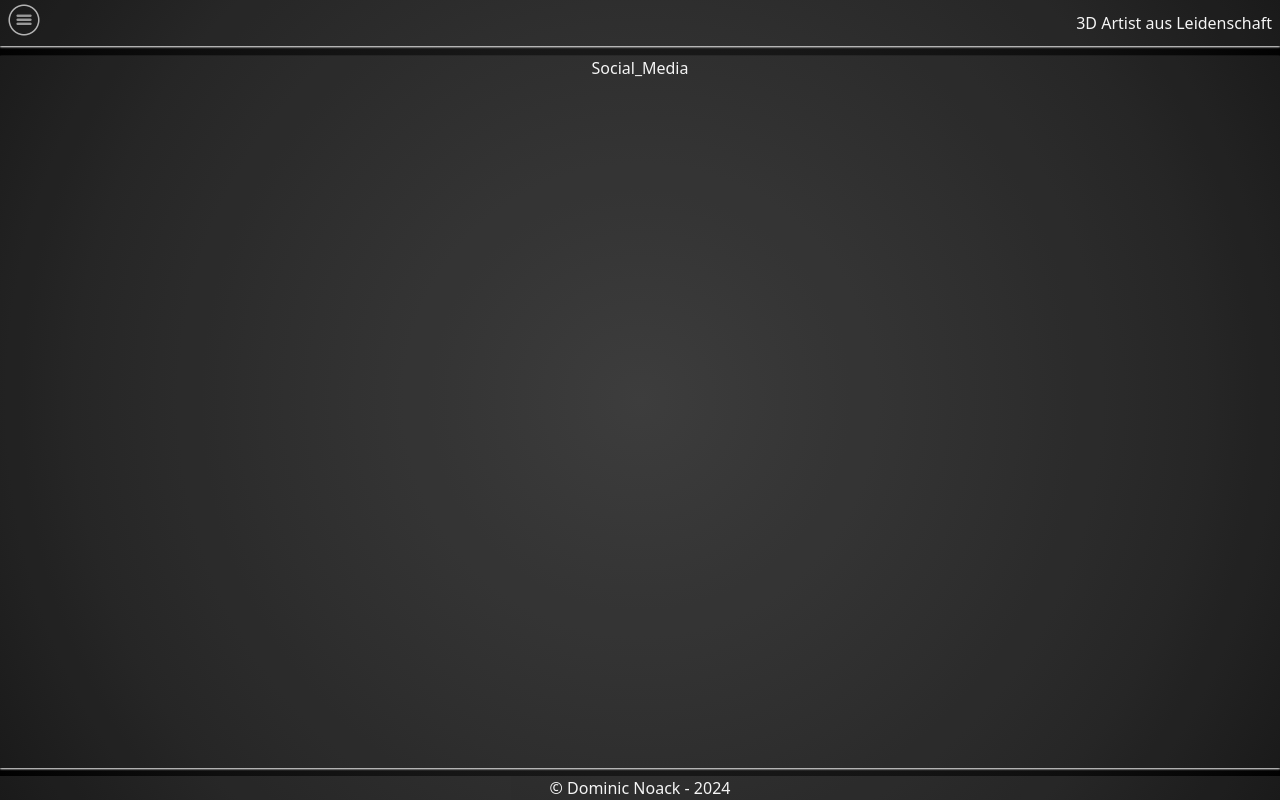
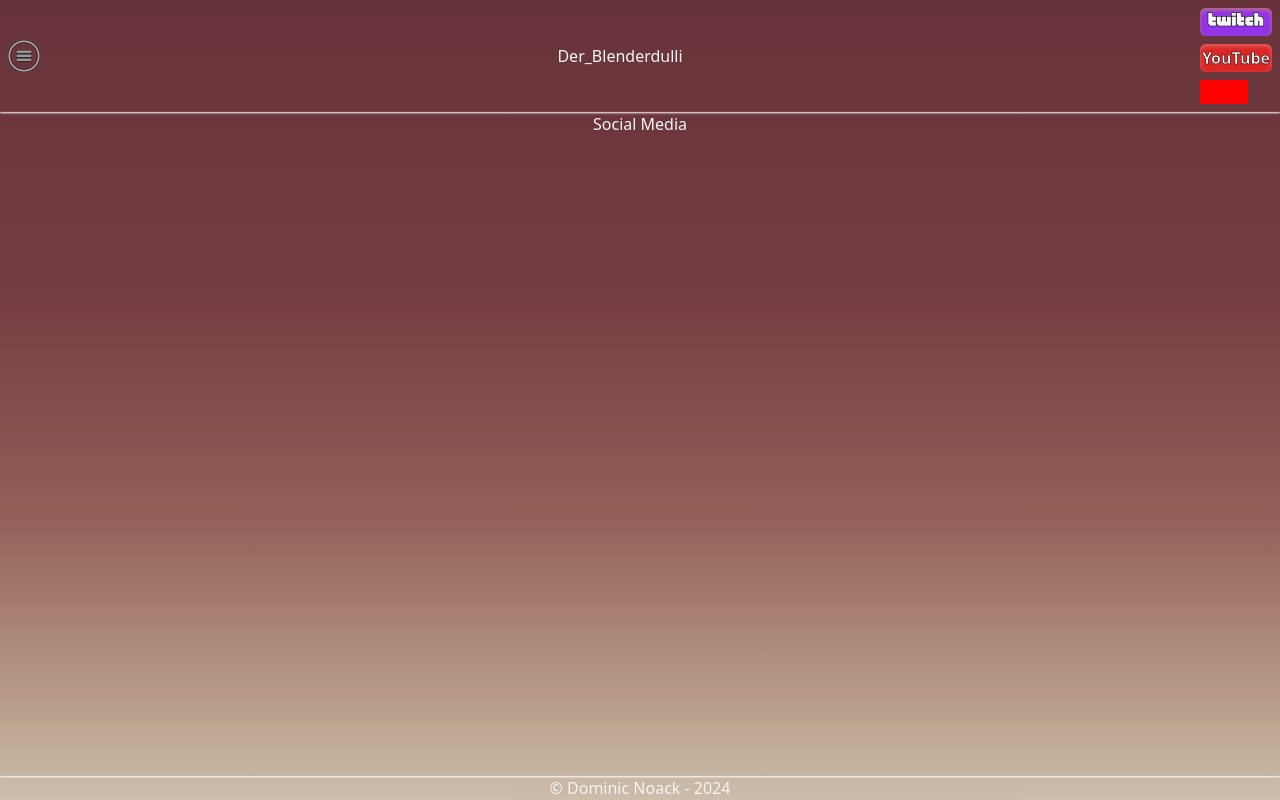
Before and after one commit to Klimperklaus/dome, a React (Vite) app: page /social in a window 1280 px wide. Built offline with nearby package versions, Linux system fonts and the light colour scheme.

Commit message:
improving navbar, ongoing

```diff
--- a/src/components/Layout.css
+++ b/src/components/Layout.css
@@ -1,3 +1,3 @@
 main {
-  height: calc(100dvh - 5.5rem);
+  height: calc(100dvh - 8.5rem);
 }
--- a/src/components/Layout.jsx
+++ b/src/components/Layout.jsx
@@ -10,7 +10,7 @@ function Layout() {
       <header className="top-0 w-full bg-white/10 shadow-sm shadow-white flex justify-between items-center py-1 px-2">
         <Navbar />
       </header>
-      <main className="top-14 px-3 fixed w-full bg-white/10 overflow-auto shadow-sm shadow-white flex justify-center items-center landscape:items-start">
+      <main className="top-28 px-3 fixed w-full bg-white/10 overflow-auto shadow-sm shadow-white flex justify-center items-center landscape:items-start">
         <Outlet />
       </main>
       <footer className="bottom-0 fixed w-full text-center bg-white/10">
--- a/src/components/Navbar.css
+++ b/src/components/Navbar.css
@@ -1,3 +1,8 @@
+@font-face {
+  font-family: twitchy;
+  src: url(../assets/twitch-font.ttf);
+}
+
 .dropdown {
   position: relative;
   display: inline-block;
@@ -31,3 +36,18 @@
 .dropdown:hover .dropdown-content {
   display: block;
 }
+
+.slider {
+  width: 48px;
+  height: 24px;
+  background-color: red;
+}
+
+.twitch-text {
+  font-family: twitchy;
+  -webkit-text-stroke: 0.5px black;
+}
+
+.yt-text {
+  -webkit-text-stroke: 0.5px black;
+}
--- a/src/components/Navbar.jsx
+++ b/src/components/Navbar.jsx
@@ -7,7 +7,7 @@ function Navbar() {
   return (
     <>
       <div className="dropdown">
-        <button>
+        <button className="focus:bg-white rounded-full my-2">
           <img src={menu} alt="menu" />
         </button>
         <div className="dropdown-content">
@@ -28,7 +28,24 @@ function Navbar() {
           </NavLink>
         </div>
       </div>
-      <h1>3D Artist aus Leidenschaft</h1>
+      <h1>Der_Blenderdulli</h1>
+      <div className="flex flex-col gap-2 py-1 text-center">
+        <a
+          className="twitch-text bg-purple-600 px-2 py-0.5 rounded-md font-bold shadow-inner shadow-yellow-500/50"
+          href="https://www.twitch.tv/der_blenderdulli"
+          target="_blank"
+        >
+          Twitch
+        </a>
+        <a
+          className="yt-text bg-red-600 rounded-md py-0.5 font-bold shadow-inner shadow-white/30"
+          href="#"
+          target="_blank"
+        >
+          YouTube
+        </a>
+        <div className="slider"></div>
+      </div>
     </>
   );
 }
--- a/src/index.css
+++ b/src/index.css
@@ -11,13 +11,109 @@
 body {
   width: 100vw;
   height: 100vh;
-  background-image: radial-gradient(
+  /* background-image: radial-gradient(
     circle,
     #272727,
     #1f1f1f,
     #171717,
     #0e0e0e,
     #000000
+  ); */
+
+  /* background-image: linear-gradient(
+    to top,
+    #d95f59,
+    #d65957,
+    #d25256,
+    #cf4c54,
+    #cb4553,
+    #c54054,
+    #bf3b56,
+    #b93757,
+    #af345b,
+    #a4325e,
+    #983160,
+    #8c3061
+  ); */
+
+  /* background-image: linear-gradient(
+    to top,
+    #ffb200,
+    #fda200,
+    #fa9300,
+    #f68200,
+    #f27200,
+    #f06608,
+    #ee5911,
+    #eb4b17,
+    #ea3e22,
+    #e9302b,
+    #e71f33,
+    #e4003a
+  ); */
+
+  /* background-image: linear-gradient(
+    to top,
+    #ac7d88,
+    #a57683,
+    #9e6f7e,
+    #96687a,
+    #8f6175,
+    #895b6f,
+    #83566a,
+    #7d5064,
+    #774a5b,
+    #714453,
+    #6a3e4b,
+    #643843
+  ); */
+
+  /* background-image: linear-gradient(
+    to top,
+    #8c6a5d,
+    #865f58,
+    #7f5554,
+    #764b51,
+    #6d424e,
+    #693a4c,
+    #63324c,
+    #5d2b4c,
+    #5a224f,
+    #551952,
+    #4d1157,
+    #430a5d
+  ); */
+
+  /* background-image: linear-gradient(
+    to top,
+    #720455,
+    #690355,
+    #5f0355,
+    #550455,
+    #4b0554,
+    #410852,
+    #370a50,
+    #2d0b4d,
+    #220c48,
+    #170c43,
+    #0b0a3d,
+    #030637
+  ); */
+
+  background-image: linear-gradient(
+    to top,
+    #c7b7a3,
+    #b69c86,
+    #a6816d,
+    #966657,
+    #854c45,
+    #7b3f3d,
+    #713335,
+    #67262e,
+    #63232b,
+    #5e2129,
+    #5a1e26,
+    #561c24
   );
 
   color: whitesmoke;
--- a/src/pages/Kontakt.jsx
+++ b/src/pages/Kontakt.jsx
@@ -44,7 +44,7 @@ function Kontakt() {
           ></textarea>
         </div>
         <br />
-        <button className="border-2 border-slate-400 p-2 rounded-xl bg-slate-600">
+        <button className="border-2 border-slate-400 p-2 rounded-xl bg-slate-600 active:scale-90 active:border-white active:bg-slate-400">
           Nachricht versenden
         </button>
       </form>
--- a/src/pages/Social_Media.jsx
+++ b/src/pages/Social_Media.jsx
@@ -3,7 +3,7 @@ import React from "react";
 function Social_Media() {
   return (
     <>
-      <h1>Social_Media</h1>
+      <h1>Social Media</h1>
     </>
   );
 }
```
Also changed, not shown: src/assets/twitch-font.ttf (added).
